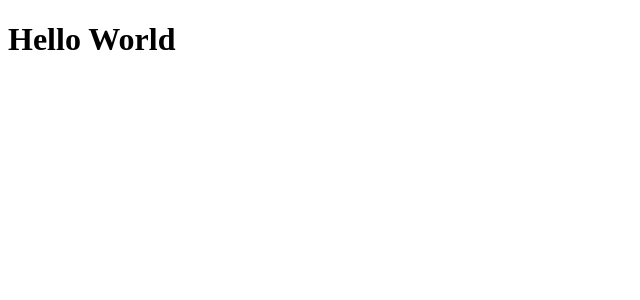
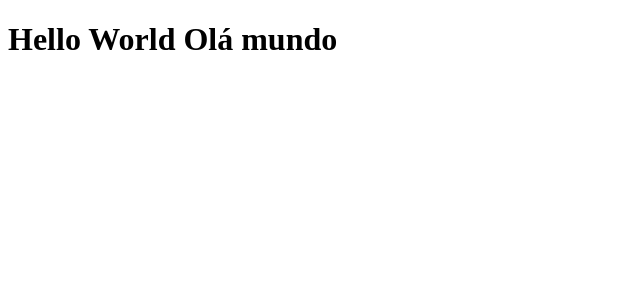
Before and after one commit to samuelRobRodrigues/Rocketseat, a React (Vite) app in the folder taskTimer/: page / in a window 1280 px wide. Shown: the top 300 px of the page, without its empty margins (0-640 px from the left). Built offline with nearby package versions, Linux system fonts and the light colour scheme.

Commit message:
firstCommitTeste

```diff
--- a/taskTimer/src/App.tsx
+++ b/taskTimer/src/App.tsx
@@ -2,6 +2,8 @@
 export function App() {
 
   return (
-    <h1>Hello World</h1>
+    <h1>Hello World
+      Olá mundo
+    </h1>
   )
 }
```
